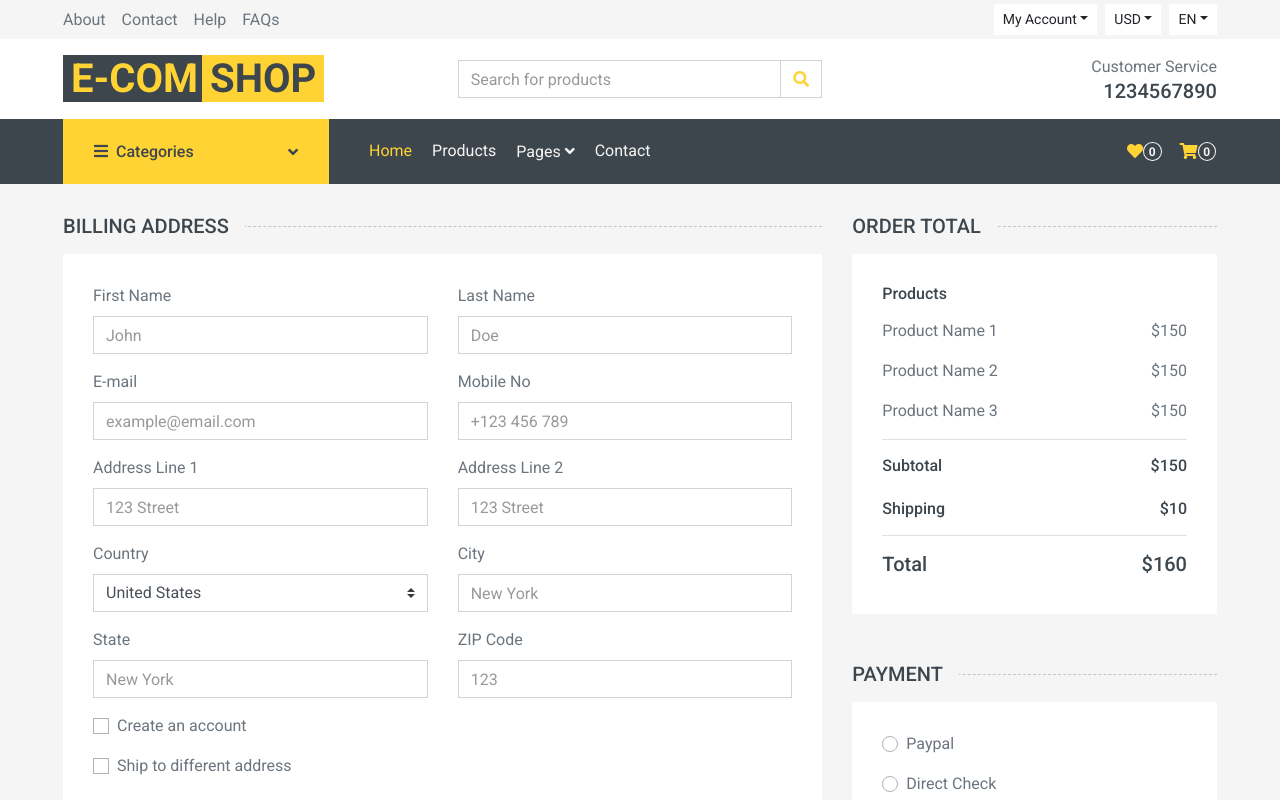
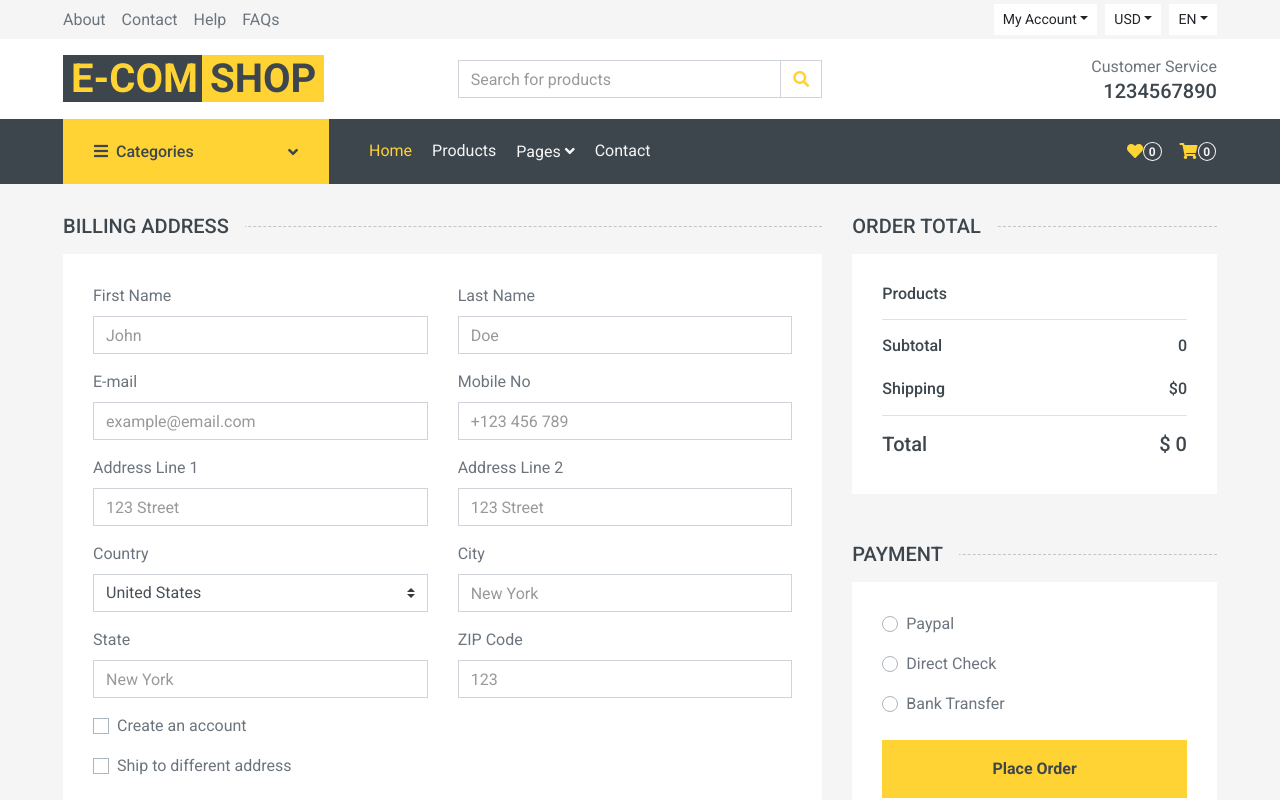
Before and after one commit to mayanksharma200/eshop, a React (Create React App) app: page /#/Checkout in a window 1280 px wide. Shown: the top 800 px of the page. Built offline with nearby package versions, Linux system fonts and the light colour scheme.

Commit message:
Checkout and Disable Flag

```diff
--- a/src/components/Checkout.js
+++ b/src/components/Checkout.js
@@ -3,13 +3,28 @@ import Carousel from './Carousel'
 import Footer from './Footer'
 import Navbar from './Navbar'
 import Topbar from './Topbar'
+import { connect } from 'react-redux'
 
-function Checkout() {
+function Checkout(props) {
+  console.log(props, "checkkkkkouttt");
+  let reduxCartItems = props.cartItems
+    const totalCartItems = reduxCartItems.map((value, index) => {
+      return value && value.quantity > 1
+        ? value.quantity *
+            parseInt(
+              value.price - value.price * (value.discountPercentage / 100)
+            )
+        : parseInt(
+            value.price - value.price * (value.discountPercentage / 100)
+          );
+    });
+    const subTotal = totalCartItems.reduce((acc, curr) => acc + curr, 0);
+    const shipCharge = reduxCartItems.length !== 0 ? 10 : 0;
   document.title="Checkout"
   return (
     <>
-    <Topbar/>
-    <Navbar/>
+      <Topbar />
+      <Navbar />
       {/* <Carousel/> */}
       <div className="container-fluid">
         <div className="row px-xl-5">
@@ -21,11 +36,19 @@ function Checkout() {
               <div className="row">
                 <div className="col-md-6 form-group">
                   <label>First Name</label>
-            <input className="form-control" type="text" placeholder="John" />
+                  <input
+                    className="form-control"
+                    type="text"
+                    placeholder="John"
+                  />
                 </div>
                 <div className="col-md-6 form-group">
                   <label>Last Name</label>
-            <input className="form-control" type="text" placeholder="Doe" />
+                  <input
+                    className="form-control"
+                    type="text"
+                    placeholder="Doe"
+                  />
                 </div>
                 <div className="col-md-6 form-group">
                   <label>E-mail</label>
@@ -86,7 +109,11 @@ function Checkout() {
                 </div>
                 <div className="col-md-6 form-group">
                   <label>ZIP Code</label>
-            <input className="form-control" type="text" placeholder={123} />
+                  <input
+                    className="form-control"
+                    type="text"
+                    placeholder={123}
+                  />
                 </div>
                 <div className="col-md-12 form-group">
                   <div className="custom-control custom-checkbox">
@@ -95,7 +122,10 @@ function Checkout() {
                       className="custom-control-input"
                       id="newaccount"
                     />
-              <label className="custom-control-label" htmlFor="newaccount">
+                    <label
+                      className="custom-control-label"
+                      htmlFor="newaccount"
+                    >
                       Create an account
                     </label>
                   </div>
@@ -127,11 +157,19 @@ function Checkout() {
                 <div className="row">
                   <div className="col-md-6 form-group">
                     <label>First Name</label>
-              <input className="form-control" type="text" placeholder="John" />
+                    <input
+                      className="form-control"
+                      type="text"
+                      placeholder="John"
+                    />
                   </div>
                   <div className="col-md-6 form-group">
                     <label>Last Name</label>
-              <input className="form-control" type="text" placeholder="Doe" />
+                    <input
+                      className="form-control"
+                      type="text"
+                      placeholder="Doe"
+                    />
                   </div>
                   <div className="col-md-6 form-group">
                     <label>E-mail</label>
@@ -192,7 +230,11 @@ function Checkout() {
                   </div>
                   <div className="col-md-6 form-group">
                     <label>ZIP Code</label>
-              <input className="form-control" type="text" placeholder={123} />
+                    <input
+                      className="form-control"
+                      type="text"
+                      placeholder={123}
+                    />
                   </div>
                 </div>
               </div>
@@ -205,33 +247,41 @@ function Checkout() {
             <div className="bg-light p-30 mb-5">
               <div className="border-bottom">
                 <h6 className="mb-3">Products</h6>
-          <div className="d-flex justify-content-between">
-            <p>Product Name 1</p>
-            <p>$150</p>
+                {reduxCartItems.map((item, index) => (
+                  <div key={item.id} className="d-flex justify-content-between">
+                    <p>{item.title}</p>
+                    <p>
+                      {" "}
+                      ${" "}
+                      {item && item.quantity > 1
+                        ? item.quantity *
+                          parseInt(
+                            item.price -
+                              item.price * (item.discountPercentage / 100)
+                          )
+                        : parseInt(
+                            item.price -
+                              item.price * (item.discountPercentage / 100)
+                          )}
+                    </p>
                   </div>
-          <div className="d-flex justify-content-between">
-            <p>Product Name 2</p>
-            <p>$150</p>
+                ))}
               </div>
-          <div className="d-flex justify-content-between">
-            <p>Product Name 3</p>
-            <p>$150</p>
-          </div>
-        </div>
+
               <div className="border-bottom pt-3 pb-2">
                 <div className="d-flex justify-content-between mb-3">
                   <h6>Subtotal</h6>
-            <h6>$150</h6>
+                  <h6>{subTotal}</h6>
                 </div>
                 <div className="d-flex justify-content-between">
                   <h6 className="font-weight-medium">Shipping</h6>
-            <h6 className="font-weight-medium">$10</h6>
+                  <h6 className="font-weight-medium">${shipCharge}</h6>
                 </div>
               </div>
               <div className="pt-2">
                 <div className="d-flex justify-content-between mt-2">
                   <h5>Total</h5>
-            <h5>$160</h5>
+                  <h5>$ {subTotal + shipCharge}</h5>
                 </div>
               </div>
             </div>
@@ -261,7 +311,10 @@ function Checkout() {
                       name="payment"
                       id="directcheck"
                     />
-              <label className="custom-control-label" htmlFor="directcheck">
+                    <label
+                      className="custom-control-label"
+                      htmlFor="directcheck"
+                    >
                       Direct Check
                     </label>
                   </div>
@@ -274,7 +327,10 @@ function Checkout() {
                       name="payment"
                       id="banktransfer"
                     />
-              <label className="custom-control-label" htmlFor="banktransfer">
+                    <label
+                      className="custom-control-label"
+                      htmlFor="banktransfer"
+                    >
                       Bank Transfer
                     </label>
                   </div>
@@ -287,9 +343,15 @@ function Checkout() {
           </div>
         </div>
       </div>
-<Footer/>
+      <Footer />
     </>
-  )
+  );
 }
 
-export default Checkout
+const mapStateToProps = (state) => {
+  return {
+    cartItems: state.cart,
+  };
+};
+
+export default connect(mapStateToProps)(Checkout)
```
Also changed, not shown: src/components/Cart.js (+10 -144 lines), src/components/MenuTop.js (+4 -4 lines). Lines whose indentation alone changed are shown as unchanged.
